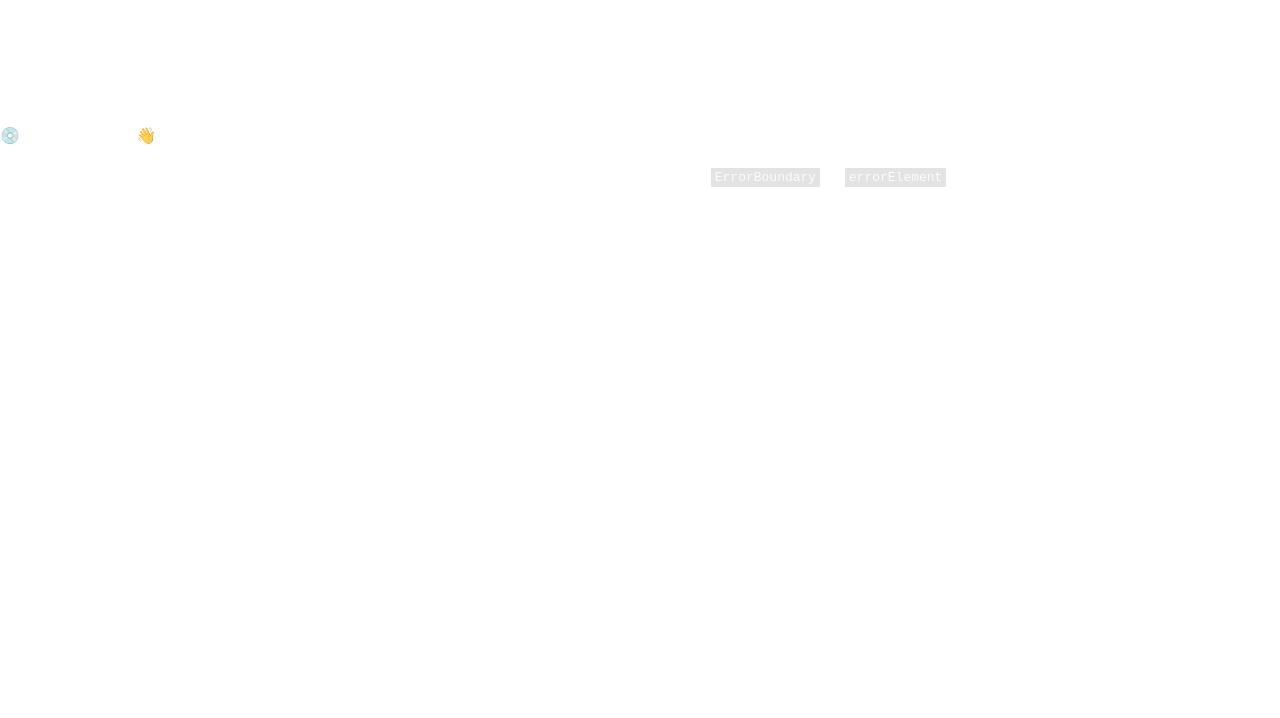
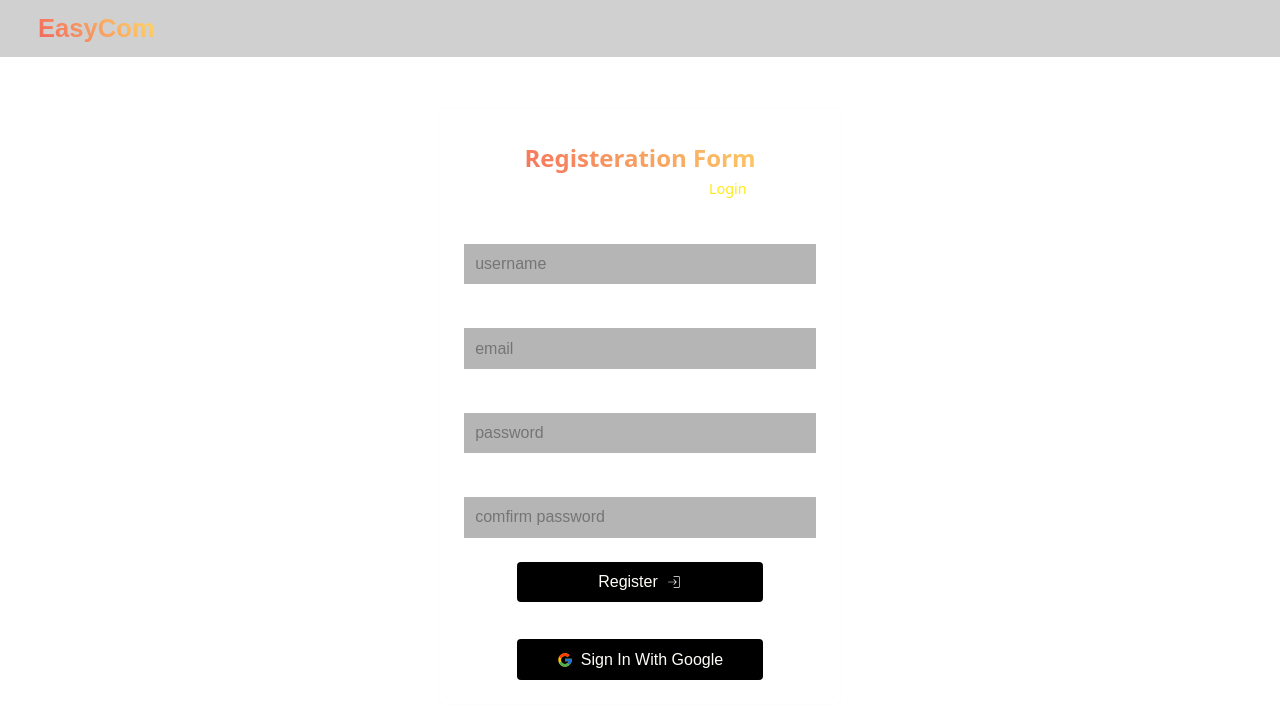
Before and after one commit to AungYarzarHein/easycom, a React (Vite) app: page /register in a window 1280 px wide. Before the commit this address had no page. Shown: the top 718 px of the page. Built offline with nearby package versions, Linux system fonts and the light colour scheme.

Commit message:
adding user login page

```diff
--- a/src/App.css
+++ b/src/App.css
@@ -14,10 +14,22 @@
 }
 
 
+* {
+    box-sizing: border-box;
+}
+
+.flexCenter {
+    display: flex;
+    justify-content: center;
+    align-items: center;
+}
+
+
+
 .navbar {
   width: 100%;
   padding: .8rem 1rem;
-  /* background-color: rgba(84, 255, 11, 0.985); */
+  background-color: rgba(0, 0, 0, 0.185);
   backdrop-filter: blur(20px);
   --webkit-backdrop-filter:blur(20px);
   box-sizing: border-box;
@@ -112,15 +124,126 @@
 }
 
 
+/* Login Page */
+
+.loginFormContainer {
+    width: 100%;
+    min-height: 100dvh;
+    max-width: 1200px;
+    margin: 0 auto;
+    /* background-color: rgb(140, 140, 140); */
+    padding-top: clamp(2rem ,10vw , 3rem);
+    padding-inline: 1rem;
+}
+
+.formWrapper {
+   box-shadow: 0 0 1px rgba(237, 237, 237, 0.827);
+   border-radius:4px;
+   text-align: center;
+   padding: 1rem 1.5rem 1.5rem 1.5rem;
+   max-width: 400px;
+   margin: 0 auto;
+
+}
+
+.form {
+    width: 100%;
+   /* max-width: 400px; */
+   /* margin: 0 auto; */
+   /* box-shadow: 0 0 1px rgba(237, 237, 237, 0.827); */
+   display: flex;
+   flex-direction: column;
+   /* padding: 1rem 1.5rem 1.5rem 1.5rem; */
+   /* border-radius:4px; */
+   min-height: 50dvh;
+}
+
+.rowCenter {
+    display: flex;
+    flex-direction: row;
+    justify-content: center;
+    align-items: center;
+    margin-bottom: 1rem;
+    background-color: gold;
+}
+
+.form h3 {
+    font-size: clamp(1.2rem ,3vw , 1.5rem);
+    font-weight: 700;
+    text-align: center;
+    margin: 1rem 0 0 0;
+}
+
+.signup {
+    cursor: pointer;
+    user-select: none;
+    color: rgb(255, 235, 19);
+
+    &:hover {
+        color: rgb(102, 102, 255);
+    }
+}
+
+.formInput {
+    padding: .7rem;
+    font-size: 1rem;
+    border: none;
+    outline: none;
+    background-color: #0000004a;
+    margin-top: .4rem;
+    margin-bottom: 1rem;
+}
+
+.formInput:focus {
+    outline: .5px solid rgba(255, 255, 255, 0.449);
+}
+
+.form label {
+    display: inline-flex;
+    flex-direction: row;
+    /* background-color: red; */
+    gap: .3rem;
+    align-items: center;
+    font-size: .9rem;
+}
+
+.formLoginBtn {
+    border: none;
+    outline: none;
+    width: 70%;
+    display: inline-flex;
+    justify-content: center;
+    align-items: center;
+    gap: .5rem;
+    background-color: #000000;
+    color: #FFFDF7;
+    padding: .7rem;
+    font-size: 1rem;
+    margin: 0 auto;
+    margin-top: .5rem;
+    max-width: 270px;
+    border-radius: 4px;
+    box-shadow: 0 0 1px rgba(255, 255, 255, 0.729);
+}
+
+.form span {
+    width: 100%;
+    text-align: center;
+    margin-top: .5rem;
+    font-size: .9rem;
+}
+
+
 
 /* Home Page */
 
 .marketingContainer {
-    max-width: 1200px;
+    /* max-width: 1200px; */
+    width: 100%;
     margin: 0 auto;
     display: flex;
-    flex-direction: row;
-    /* background-color: #50514F; */
+    flex-direction: column;
+    /* background-color: rgba(231, 149, 231, 0.646); */
     justify-content: center;
     align-items: center;
     /* height: 300px; */
@@ -128,33 +251,83 @@
     box-sizing: border-box;
 }
 
-
-
-.girlDiv , .textDiv {
-    display: flex;
-    flex: 1;
-    /* justify-content: center;
-    align-items: center; */
-    padding: 1rem;
-    box-sizing: border-box;
-    /* background-color: #FFE066; */
+.marketingContainer h3 {
+    width: 100%;
+    text-align: center;
+    font-size: clamp(1.4rem , 4vw , 2rem);
 
 }
 
-.girlDiv {
-    justify-content: flex-end;
+.gradientTextTwo {
+    background: linear-gradient(45deg,rgb(250, 15, 203),hsl(179, 100%, 53%));
+    background-clip: text;
+    color: transparent;
 }
 
 
-.girlImage {
+.marketDiv {
+    display: flex;
+    flex-direction: row;
+    max-width: 1200px;
+    width: 100%;
+    margin: 0 auto;
+    gap: 3rem;
+    margin-bottom: 2rem;
+    padding: 1rem;
+    box-sizing: border-box;
+    /* background-color: red; */
+}
+
+.marketingDiv {
     width:100%;
     height: auto;
-    max-width: 330px;
+    max-width: 600px;
     min-width: 180px;
+    display: flex;
+    flex-direction: row;
+    justify-content: center;
+    align-items: center;
     /* animation: toRightGirl 8s ease alternate infinite; */
 }
 
+.marketingDiv:last-child {
+    justify-content: flex-start;
+    gap: 1rem;
+}
 
+.marketImage {
+    width: 100%;
+    max-width: 300px;
+}
+
+.signIn , .register {
+    width: 200px;
+    display: inline-flex;
+    flex-direction: row;
+    justify-content: center;
+    align-items: center;
+    border: none;
+    outline: none;
+    padding: .8rem 1rem;
+    border-radius: 4px;
+    border: 1px solid rgb(69, 69, 69);
+    color: #ffffff;
+    font-size: 1rem;
+    box-shadow: 0 0 2px rgba(255, 255, 255, 0.364);
+    transition: all .5s ease-in-out;
+}
+
+.signIn {
+    background-color: #000000;
+}
+
+.register {
+    background-color: transparent;
+}
+
+.signIn:hover , .register:hover {
+    border-color: #fffdf7aa;
+}
 
 .introContainer {
     width: 100%;
@@ -283,7 +456,7 @@
 .seeAllBtn {
     padding: .5rem 1rem;
     background: linear-gradient(to right,rgba(0, 0, 0, 0.244),rgb(27, 27, 27));
-    border-radius: 7px;
+    border-radius: 4px;
     color: var(--bgColor);
     border: none;
     /* outline: 1px solid #ffffff4e; */
@@ -484,7 +657,7 @@
 
     .menubar {
         position: fixed;
-        background-color: rgba(0, 0, 0, 0.63);
+        background-color: rgba(0, 0, 0, 0.83);
         backdrop-filter: blur(20px);
         --webkit-backdrop-filter:blur(20px);
         width: 100%;
@@ -546,6 +719,14 @@
 
     .marketingContainer {
         flex-direction: column;
+    }
+
+    .marketDiv {
+        flex-direction: column;
+    }
+
+    .marketImage {
+        max-width: 250px;
     }
 }
 
--- a/src/App.jsx
+++ b/src/App.jsx
@@ -9,6 +9,8 @@ import ProductDetails from './pages/ProductDetails';
 import { QueryClient, QueryClientProvider } from '@tanstack/react-query'
 import { Provider } from 'react-redux'
 import { store } from './store'
+import LoginPage from './pages/LoginPage'
+import Register from './pages/Register'
 
 
 
@@ -33,7 +35,7 @@ const App = () => {
  const router = createBrowserRouter([
   {
     path:"/",
-    Component: Root,
+    element: <Root />,
     children:[
       {
         index:true,
@@ -49,6 +51,14 @@ const App = () => {
       }
     ]
   },
+  {
+    path:"/login",
+    element: <LoginPage />
+  },
+  {
+    path:"/register",
+    element:<Register />
+  }
 
  ])
 
--- a/src/components/MarketingAnimation.jsx
+++ b/src/components/MarketingAnimation.jsx
@@ -1,6 +1,5 @@
 import React from 'react';
-import girl from "../assets/girlshop.svg";
-import boy from "../assets/boy.svg";
+import prize from "../assets/prize.svg";
 import { motion } from "motion/react";
 
 
@@ -9,14 +8,18 @@ const MarketingAnimation = () => {
 
           <div className="marketingContainer">
 
-              <div className="girlDiv">
-                  <motion.img initial={{opacity:0,translateY:"50px"}} whileInView={{opacity:1,translateY:0}} transition={{duration:1,delay:.5}} src={girl} className='girlImage' alt='image'  />
+            <h3 className='gradientText' > Big Surprise is waiting for you </h3>
+
+            <div className="marketDiv">
+              <div className="marketingDiv">
+                  <motion.img initial={{scale:0.7}} whileInView={{scale:1}} transition={{delay:.3,duration:.5}} src={prize} alt='image' className='marketImage' />
               </div>
 
-              <div className="textDiv">
-                  Get Everything in one place
-              </div>
-
+              <motion.div className="marketingDiv" initial={{ scale: 0.8 }} whileInView={{ scale: 1 }} transition={{ delay: .3, duration: .5 }} >
+                  <button  className="signIn"> Buy Now </button>
+                  <button className="register"> Register </button>
+              </motion.div>
+            </div>
           </div>
 
 
--- a/src/components/Navbar.jsx
+++ b/src/components/Navbar.jsx
@@ -11,8 +11,8 @@ const Navbar = () => {
     setShow(!show)
   }
 
-  const onProducts = () => {
-    navigate("products");
+  const onChangePage = (routeName) => {
+    navigate(routeName);
     setShow(!show);
   }
 
@@ -29,9 +29,9 @@ const Navbar = () => {
 
         </div>
         <div className={show ? "menubar show" : "menubar"} >
-          <span className="menuItem" onClick={onProducts} > Products </span>
+          <span className="menuItem" onClick={() => onChangePage("products")} > Products </span>
           <span className="menuItem"> Carts </span>
-          <span className="menuItem"> Login </span>
+          <span className="menuItem" onClick={() => onChangePage("login")} > Login </span>
         </div>
     </div>
   )
--- a/src/features/appStateSlice.js
+++ b/src/features/appStateSlice.js
@@ -3,7 +3,7 @@ import { createSlice } from "@reduxjs/toolkit"
 
 
 const initialState = {
-    count:3
+    count:1
 }
 
 
--- /dev/null
+++ b/src/pages/LoginPage.jsx
@@ -0,0 +1,65 @@
+import React, { useState } from 'react'
+import { useNavigate } from 'react-router-dom';
+import { CiLock , CiUser , CiMail , CiLogin } from "react-icons/ci";
+import { FcGoogle } from "react-icons/fc";
+
+const LoginPage = () => {
+    const navigate  = useNavigate();
+    const [formData , setFormData] = useState({
+        username:"",
+        email:"",
+        password:""
+    })
+
+    const onChangeText = (e) => {
+        setFormData({...formData,[e.target.name]:e.target.value})
+    }
+
+  return (
+    <div className="main">
+        <div className="navbar">
+              <div className="navHeader"  >
+                  <button className="navHeaderText gradientText" onClick={() => navigate("/")} > EasyCom</button>
+              </div>
+        </div>
+
+        <div className="container flexCenter">
+           <div className="loginFormContainer">
+
+           <div className="formWrapper">
+                      <form className='form' >
+                          <h3 className='gradientText' >Login to your account</h3>
+                          <div style={{marginBottom:"1rem"}} >
+                              <span>Don't have an account?</span> <span className="signup" onClick={() => navigate("/register")} >Sign Up</span>
+                          </div>
+                          {/* <label htmlFor="username"> <CiUser size={18} /> Username </label>
+                          <input name='username' type='text' placeholder='username' value={formData.username} onChange={(e) => onChangeText(e)} className='formInput' /> */}
+
+                          <label htmlFor="username"> <CiMail size={18} /> Email </label>
+                          <input name='email' type='email' placeholder='email' value={formData.email} onChange={(e) => onChangeText(e)} className='formInput' />
+
+                          <label htmlFor="username"> <CiLock size={18} /> Password </label>
+                          <input name='password' type='password' placeholder='password' value={formData.password} onChange={(e) => onChangeText(e)} className='formInput' />
+
+                          <button className="formLoginBtn">
+                              Sign In <CiLogin />
+                          </button>
+
+                          <span>Or</span>
+
+
+                      </form>
+
+                      <button className="formLoginBtn">
+                          <FcGoogle />   Sign In With Google
+                      </button>
+           </div>
+
+
+           </div>
+        </div>
+    </div>
+  )
+}
+
+export default LoginPage
--- /dev/null
+++ b/src/pages/Register.jsx
@@ -0,0 +1,69 @@
+import React, { useState } from 'react'
+import { useNavigate } from 'react-router-dom';
+import { CiLock, CiUser, CiMail, CiLogin } from "react-icons/ci";
+import { FcGoogle } from "react-icons/fc";
+
+const Register = () => {
+    const navigate = useNavigate();
+    const [formData, setFormData] = useState({
+        username: "",
+        email: "",
+        password: ""
+    })
+
+    const onChangeText = (e) => {
+        setFormData({ ...formData, [e.target.name]: e.target.value })
+    }
+
+    return (
+        <div className="main">
+            <div className="navbar">
+                <div className="navHeader"  >
+                    <button className="navHeaderText gradientText" onClick={() => navigate("/")} > EasyCom</button>
+                </div>
+            </div>
+
+            <div className="container flexCenter">
+                <div className="loginFormContainer">
+
+                    <div className="formWrapper">
+                        <form className='form' >
+                            <h3 className='gradientText' >Registeration Form</h3>
+                            <div style={{ marginBottom: "1rem" }} >
+                                <span>Already have an account?</span> <span className="signup" onClick={() => navigate("/login")} >Login</span>
+                            </div>
+
+                            <label htmlFor="username"> <CiUser size={18} /> Username </label>
+                            <input name='username' type='text' placeholder='username' value={formData.username} onChange={(e) => onChangeText(e)} className='formInput' />
+
+                            <label htmlFor="email"> <CiMail size={18} /> Email </label>
+                            <input name='email' type='email' placeholder='email' value={formData.email} onChange={(e) => onChangeText(e)} className='formInput' />
+
+                            <label htmlFor="password"> <CiLock size={18} /> Password </label>
+                            <input name='password' type='password' placeholder='password' value={formData.password} onChange={(e) => onChangeText(e)} className='formInput' />
+
+                            <label htmlFor="cpassword"> <CiLock size={18} />Comfirm Password </label>
+                            <input name='cpassword' type='password' placeholder='comfirm password' value={formData.password} onChange={(e) => onChangeText(e)} className='formInput' />
+
+                            <button className="formLoginBtn">
+                                Register <CiLogin />
+                            </button>
+
+                            <span>Or</span>
+
+
+                        </form>
+
+                        <button className="formLoginBtn">
+                            <FcGoogle />   Sign In With Google
+                        </button>
+                    </div>
+
+
+                </div>
+            </div>
+        </div>
+    )
+}
+
+export default Register
```
Also changed, not shown: src/assets/prize.svg (added).
